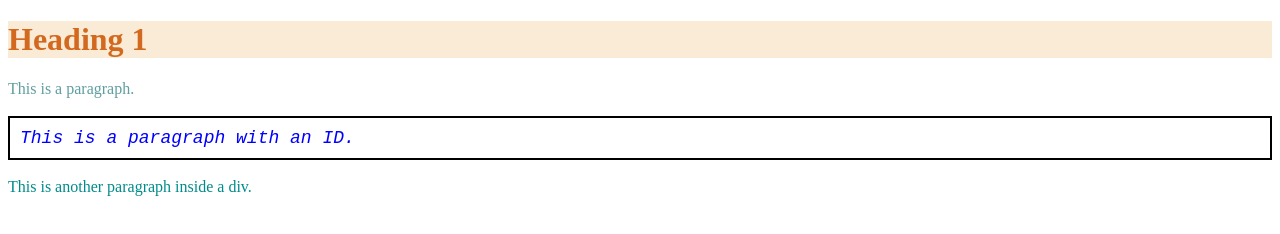
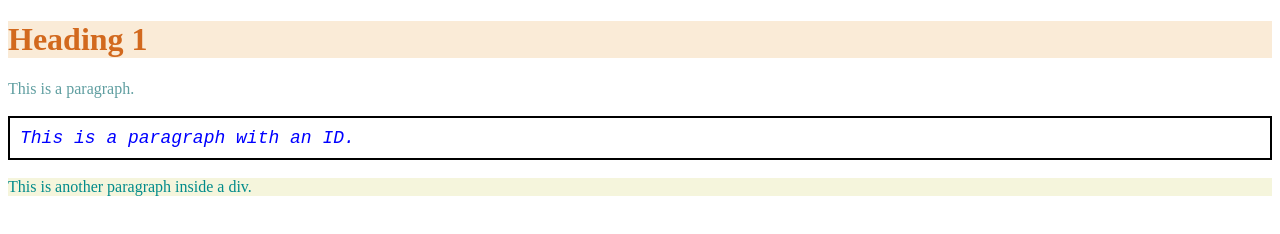
Before and after one commit to ADH-17/Participation-4, a plain HTML site: page index.html in a window 1280 px wide. Drawn offline with Linux system fonts and the light colour scheme.

Commit message:
added some more css

```diff
--- a/index.html
+++ b/index.html
@@ -15,6 +15,10 @@
         div p{
             color: darkcyan;
         }
+
+        .cool-class{
+            background-color: beige;
+        }
     </style>
 </head>
 <body>
@@ -22,7 +26,7 @@
     <p>This is a paragraph.</p>
     <p id="cool-d">This is a paragraph with an ID.</p>
     <div>
-        <p>This is another paragraph inside a div.</p>
+        <p class="cool-class">This is another paragraph inside a div.</p>
     </div>
 </body>
 </html>
--- a/style.css
+++ b/style.css
@@ -6,3 +6,9 @@
     border: 2px solid black;
     padding: 10px;
 }
+
+.cool-class{
+    /* . makes it a class */
+    background-color: green;
+    /* embedded overrides external, inline overrides both */
+}
```
